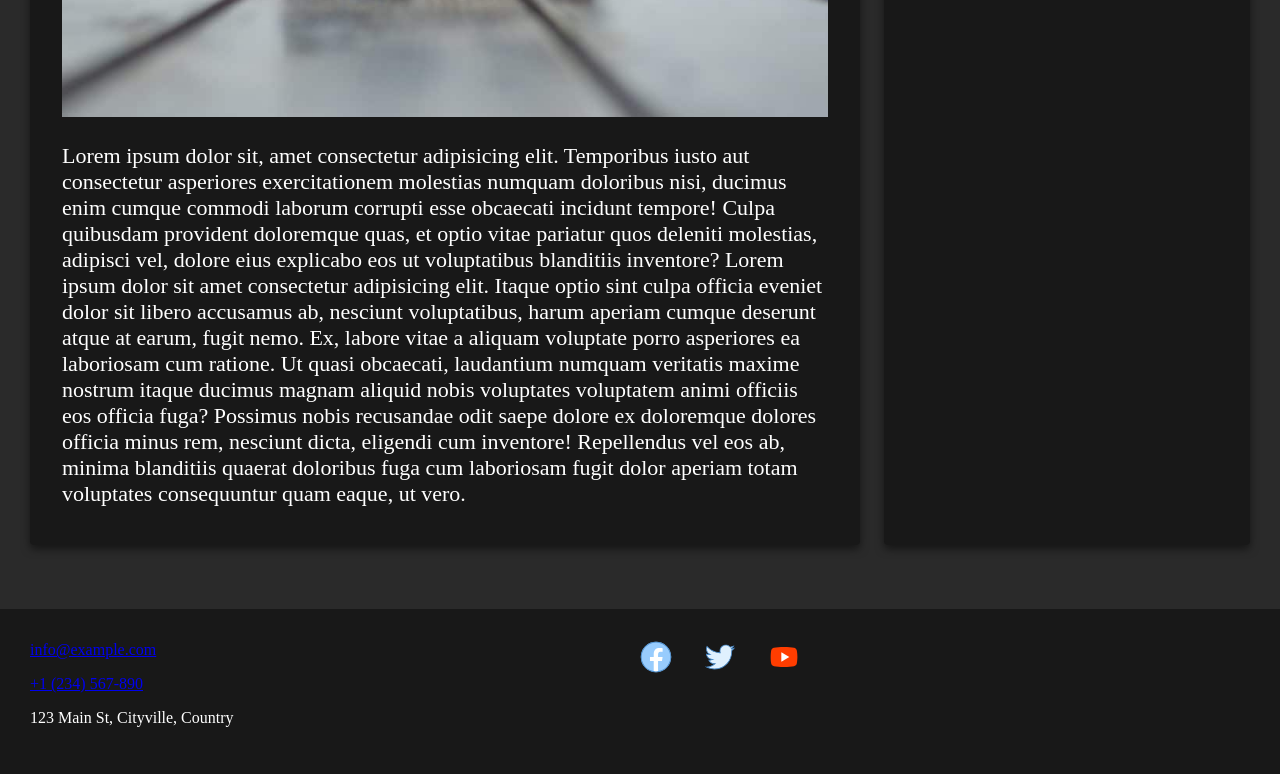
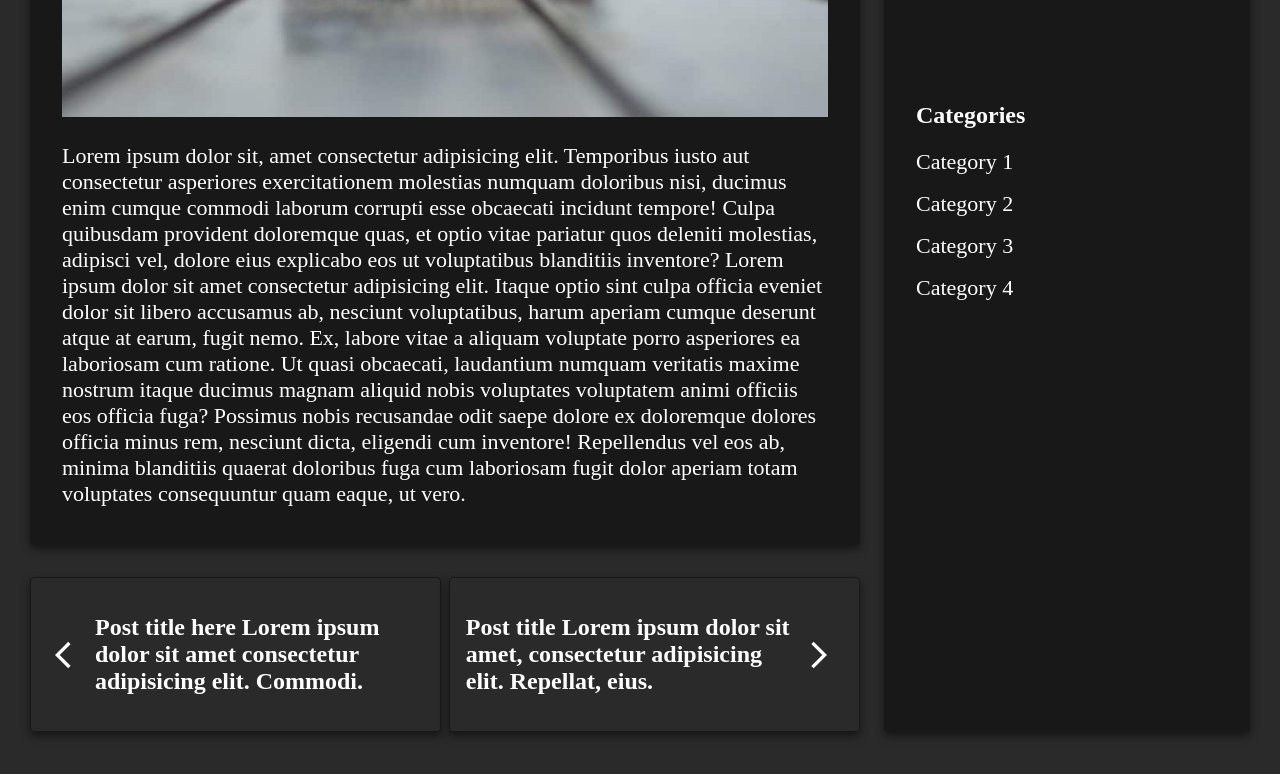
Before and after one commit to yelnikov-andrii/east_reporter, a website built with webpack: page news-article.html in a window 1280 px wide. Shown: the part 626-1400 px from the top of the page. Built offline with nearby package versions, Linux system fonts and the light colour scheme; a web font is replaced by a local one.

Commit message:
added news article page, first commit

```diff
--- a/news-article.html
+++ b/news-article.html
@@ -145,6 +145,7 @@
             </div>
 
             <div class="news-article__block">
+                <div class="news-article__article-wrapper">
                     <article class="news-article__article">
                         <h1 class="news-article__h1">
                             Article title
@@ -152,20 +153,42 @@
                         <img class="news-article__img" src="./src/images/camera.jpg" />
                         <p class="news-article__p">
                             Lorem ipsum dolor sit, amet consectetur adipisicing elit. Temporibus iusto aut consectetur
-                        asperiores exercitationem molestias numquam doloribus nisi, ducimus enim cumque commodi laborum
-                        corrupti esse obcaecati incidunt tempore! Culpa quibusdam provident doloremque quas, et optio
-                        vitae pariatur quos deleniti molestias, adipisci vel, dolore eius explicabo eos ut voluptatibus
+                            asperiores exercitationem molestias numquam doloribus nisi, ducimus enim cumque commodi
+                            laborum
+                            corrupti esse obcaecati incidunt tempore! Culpa quibusdam provident doloremque quas, et
+                            optio
+                            vitae pariatur quos deleniti molestias, adipisci vel, dolore eius explicabo eos ut
+                            voluptatibus
                             blanditiis inventore?
-                        Lorem ipsum dolor sit amet consectetur adipisicing elit. Itaque optio sint culpa officia eveniet
+                            Lorem ipsum dolor sit amet consectetur adipisicing elit. Itaque optio sint culpa officia
+                            eveniet
                             dolor sit libero accusamus ab, nesciunt voluptatibus, harum aperiam cumque deserunt atque at
                             earum, fugit nemo. Ex, labore vitae a aliquam voluptate porro asperiores ea laboriosam cum
-                        ratione. Ut quasi obcaecati, laudantium numquam veritatis maxime nostrum itaque ducimus magnam
-                        aliquid nobis voluptates voluptatem animi officiis eos officia fuga? Possimus nobis recusandae
+                            ratione. Ut quasi obcaecati, laudantium numquam veritatis maxime nostrum itaque ducimus
+                            magnam
+                            aliquid nobis voluptates voluptatem animi officiis eos officia fuga? Possimus nobis
+                            recusandae
                             odit saepe dolore ex doloremque dolores officia minus rem, nesciunt dicta, eligendi cum
-                        inventore! Repellendus vel eos ab, minima blanditiis quaerat doloribus fuga cum laboriosam fugit
+                            inventore! Repellendus vel eos ab, minima blanditiis quaerat doloribus fuga cum laboriosam
+                            fugit
                             dolor aperiam totam voluptates consequuntur quam eaque, ut vero.
                         </p>
                     </article>
+                    <nav class="news-article__nav news-article-nav">
+                        <a class="news-article-nav__item news-article-nav__item--prev" href="#">
+                                <svg class="news-article-nav__button" focusable="false" aria-hidden="true" viewBox="0 0 24 24" data-testid="ArrowBackIosIcon"><path d="M11.67 3.87 9.9 2.1 0 12l9.9 9.9 1.77-1.77L3.54 12z"></path></svg>
+                            <h2 class="news-article-nav__h2">
+                                Post title here Lorem ipsum dolor sit amet consectetur adipisicing elit. Commodi.
+                            </h2>
+                        </a>
+                        <a class="news-article-nav__item news-article-nav__item--next" href="#">
+                            <h2 class="news-article-nav__h2">
+                                Post title Lorem ipsum dolor sit amet, consectetur adipisicing elit. Repellat, eius.
+                            </h2>
+                                <svg class="news-article-nav__button" focusable="false" aria-hidden="true" viewBox="0 0 24 24" data-testid="ArrowForwardIosIcon"><path d="M6.23 20.23 8 22l10-10L8 2 6.23 3.77 14.46 12z"></path></svg>
+                        </a>
+                    </nav>
+                </div>
                 <aside class="news-article__aside">
                     <div class="news-article__aside-block">
                         <h2 class="news-article__h2">
@@ -181,6 +204,7 @@
                                 </svg></button>
                         </div>
                     </div>
+
                     <div class="news-article__aside-block">
                         <h2>
                             Recent posts
@@ -200,8 +224,28 @@
                             </a>
                         </div>
                     </div>
+
+                    <div class="news-article__aside-block">
+                        <h2>
+                            Categories
+                        </h2>
+                        <div class="news-article__list">
+                            <a href="#" class="news-article__link news-article__link--aside">
+                                Category 1
+                            </a>
+                            <a href="#" class="news-article__link news-article__link--aside">
+                                Category 2
+                            </a>
+                            <a href="#" class="news-article__link news-article__link--aside">
+                                Category 3
+                            </a>
+                            <a href="#" class="news-article__link news-article__link--aside">
+                                Category 4
+                            </a>
+                        </div>
                     </div>
                 </aside>
+            </div>
         </div>
 
         </div>
--- a/src/scss/header.scss
+++ b/src/scss/header.scss
@@ -85,6 +85,7 @@
             flex-direction: column;
             align-items: center;
             position: absolute;
+            z-index: 2;
             left: 0;
             right: 0;
             top: 60px;
@@ -191,7 +192,7 @@
     position: absolute;
     top: 100%;
     left: 0;
-    background-color: $bg_color_main;
+    background: $bg_color_main;
     box-shadow: 0 8px 16px rgba(255, 255, 255, 0.2);
     list-style: none;
     padding: 10px;
--- /dev/null
+++ b/src/scss/news-article/nav.scss
@@ -0,0 +1,36 @@
+.news-article-nav {
+    display: flex;
+    justify-content: space-between;
+    gap: 8px;
+
+    &__item {
+        display: flex;
+        justify-content: space-between;
+        align-items: center;
+        width: 50%;
+        padding: 16px;
+        border: 1px solid $bg_color_main;
+        border-radius: 4px;
+        box-shadow: 0 4px 8px rgba(0, 0, 0, 0.5);
+        transition: background-color 0.3s, box-shadow 0.3s, transform 0.3s, color 0.3s;
+
+        &:hover {
+            background-color: lighten($bg_color_secondary, 1%);
+            color: $header_hover_color;
+            box-shadow: 0 6px 12px rgba(0, 0, 0, 0.7);
+            transform: translateY(-4px);
+
+            .news-article-nav__button {
+                fill: $header_hover_color;
+            }
+        }
+    }
+
+    &__button {
+        min-width: 32px;
+        width: 100%;
+        max-width: 48px;
+        height: 32px;
+        fill: $txt_color;
+    }
+}
--- a/src/scss/news-article/news-article.scss
+++ b/src/scss/news-article/news-article.scss
@@ -1,3 +1,5 @@
+@import './nav.scss';
+
 .news-article {
     padding: 32px 0 64px;
     background: $bg_color_secondary;
@@ -66,12 +68,16 @@
         justify-content: space-between;
     }
 
+    &__article-wrapper {
+        width: 68%;
+    }
+
     &__article {
-        width: 68%;
         background: $bg_color_main;
         padding: 16px 32px;
         border-radius: 4px;
         box-shadow: 0 4px 8px rgba(0, 0, 0, 0.5);
+        margin: 0 0 32px 0;
     }
 
     &__h1 {
@@ -101,13 +107,13 @@
         box-shadow: 0 4px 8px rgba(0, 0, 0, 0.5);
 
         &-block {
-            margin: 0 0 64px 0;
+            margin: 0 0 128px 0;
         }
     }
 
     &__list {
         display: flex;
         flex-direction: column;
-        gap: 24px;
+        gap: 16px;
     }
 }
--- a/src/scss/style.scss
+++ b/src/scss/style.scss
@@ -21,6 +21,11 @@ body {
     box-sizing: border-box;
 }
 
+a {
+    color: $txt_color;
+    text-decoration: none;
+}
+
 .container {
     max-width: 1370px;
     margin: 0 auto;
```
Also changed, not shown: news.html (+1 -1 lines), src/css/style.css, 1 other file. Lines whose indentation alone changed are shown as unchanged.
